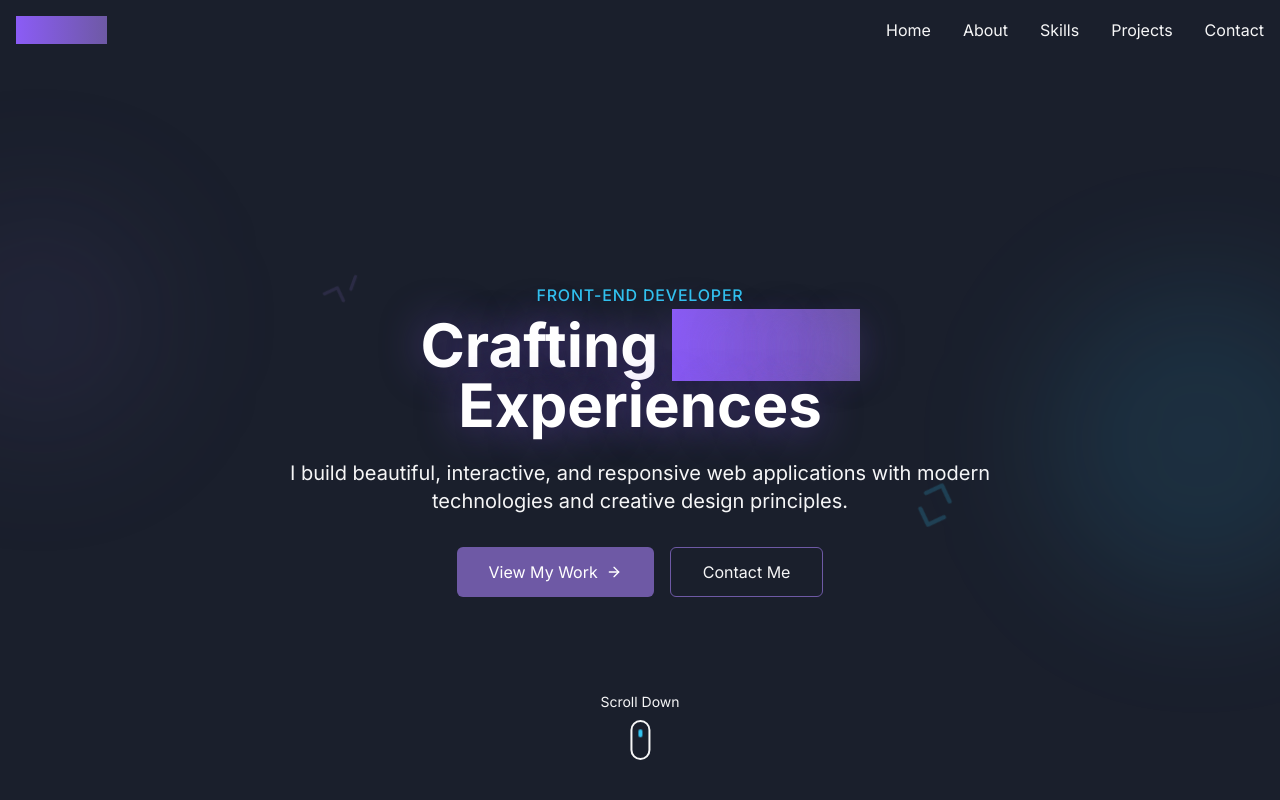
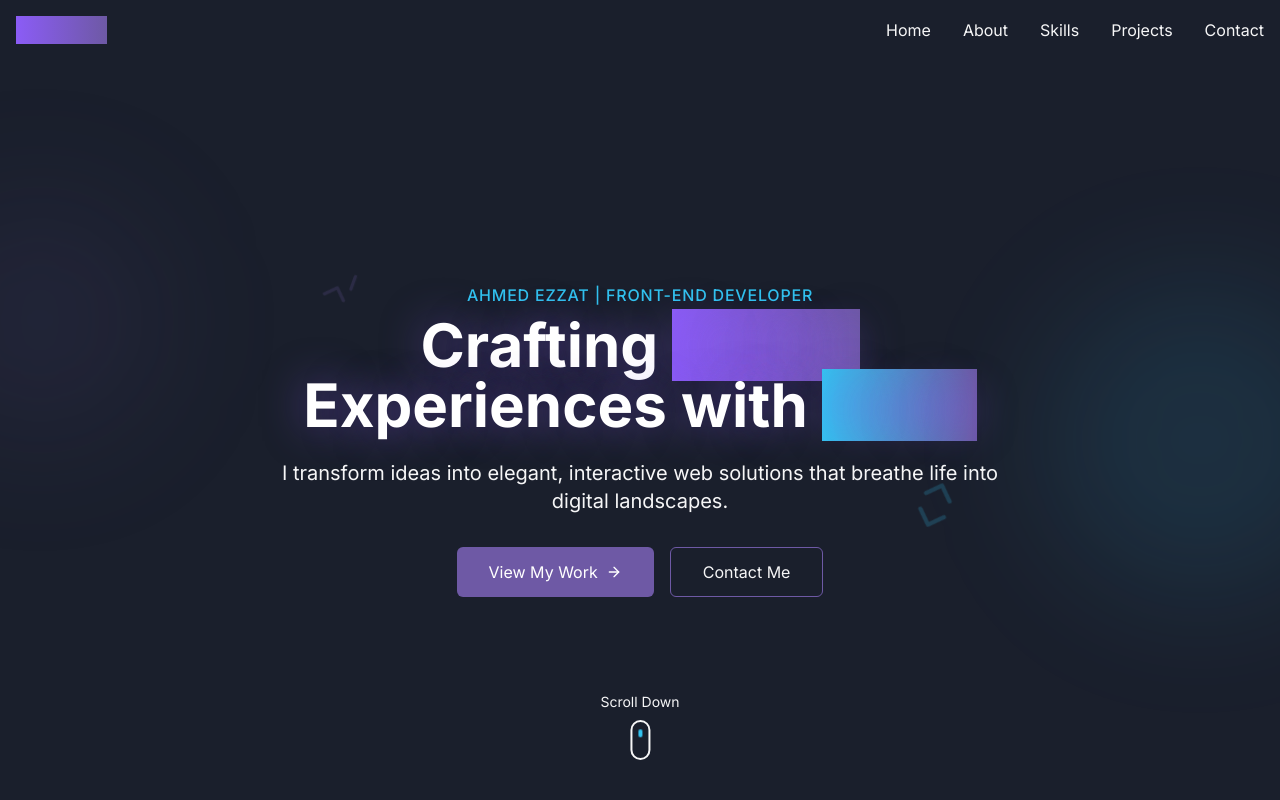
Before and after one commit to AhmedEzzat17/story-of-code, a React (Vite) app: page / in a window 1280 px wide. Shown: the top 800 px of the page. Built offline with nearby package versions, Linux system fonts and the light colour scheme.

Commit message:
Refactor: Update website title
Update the website title to include the name "Ahmed Ezzat" and improve its appearance.

```diff
--- a/src/components/portfolio/HeroSection.tsx
+++ b/src/components/portfolio/HeroSection.tsx
@@ -18,12 +18,14 @@ const HeroSection = () => {
 
       <div className="container mx-auto px-4">
         <div className="max-w-3xl mx-auto text-center">
-          <p className="text-portfolio-teal mb-2 tracking-wider font-medium">FRONT-END DEVELOPER</p>
+          <p className="text-portfolio-teal mb-2 tracking-wider font-medium">AHMED EZZAT | FRONT-END DEVELOPER</p>
           <h1 className="text-4xl md:text-6xl font-bold mb-6 hero-glow">
-            Crafting <span className="text-gradient purple-gradient">Digital</span> Experiences
+            Crafting <span className="text-gradient purple-gradient">Digital</span>
+            <br />
+            Experiences with <span className="text-gradient teal-gradient">Code</span>
           </h1>
           <p className="text-xl text-portfolio-gray mb-8">
-            I build beautiful, interactive, and responsive web applications with modern technologies and creative design principles.
+            I transform ideas into elegant, interactive web solutions that breathe life into digital landscapes.
           </p>
           <div className="flex flex-col sm:flex-row justify-center gap-4">
             <a
```
